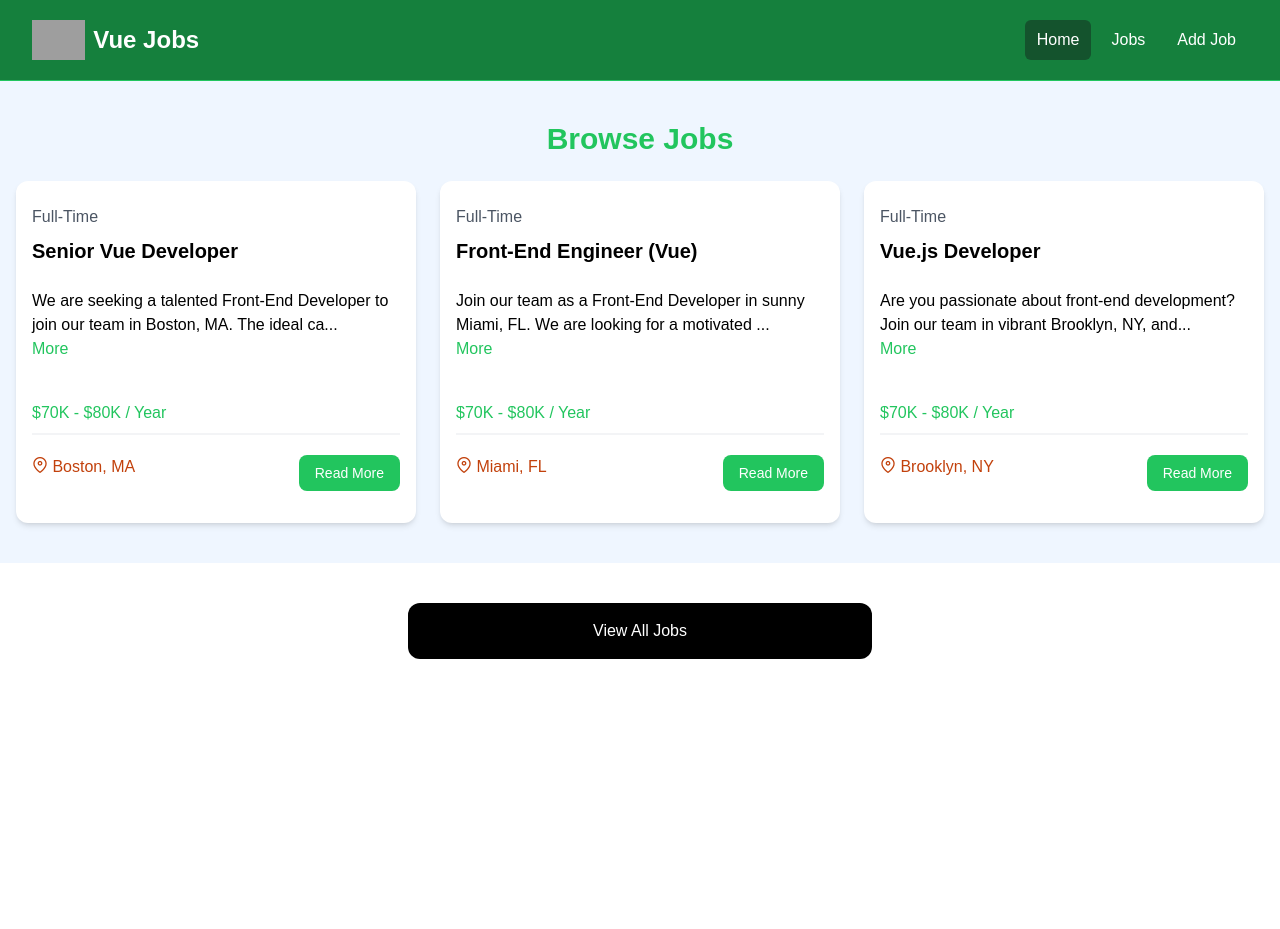
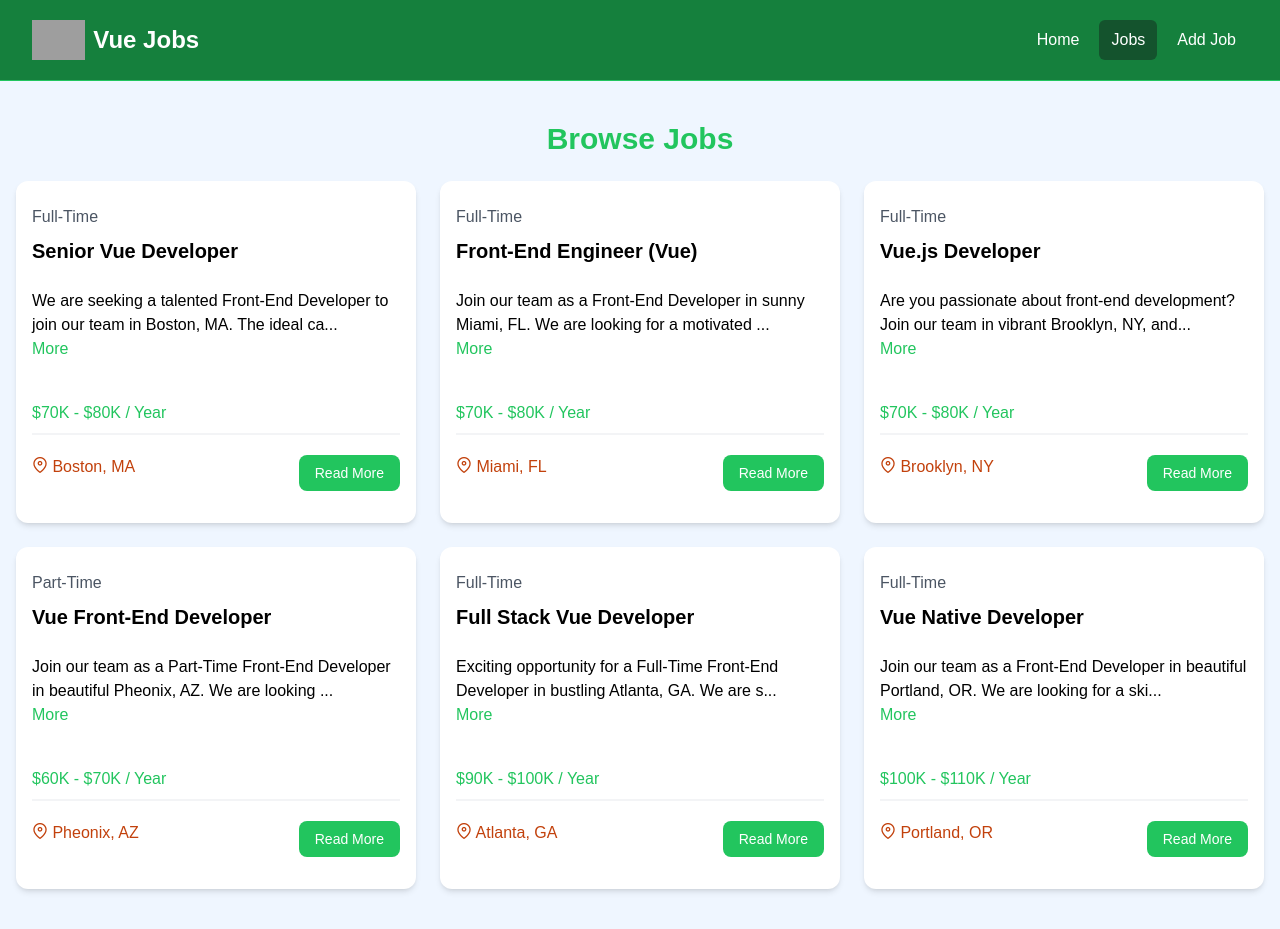
Before and after one commit to claGiaSW/testVueApp, a Vue app: page /jobs in a window 1280 px wide. Before the commit the page ends 800 px from the top, so only its background shows below. Built offline with nearby package versions, Linux system fonts and the light colour scheme; grey boxes are pictures that could not be loaded.

Commit message:
RouterLink implement

```diff
--- a/src/components/HomeCards.vue
+++ b/src/components/HomeCards.vue
@@ -1,4 +1,5 @@
 <script setup>
+import { RouterLink } from 'vue-router';
 import Card from './Card.vue';
 </script>
 
@@ -11,19 +12,19 @@
                     <p class="mt-2 mb-4">
                         Browse our Vue jobs and start your career today
                     </p>
-                    <a href="jobs.html" class="inline-block bg-black text-white rounded-lg px-4 py-2 hover:bg-gray-700">
+                    <RouterLink to="/jobs" class="inline-block bg-black text-white rounded-lg px-4 py-2 hover:bg-gray-700">
                         Browse Jobs
-                    </a>
+                    </RouterLink>
                 </Card>
                 <Card background="bg-green-100">
                     <h2 class="text-2xl font-bold">For Employers</h2>
                     <p class="mt-2 mb-4">
                         List your job to find the perfect developer for the role
                     </p>
-                    <a href="add-job.html"
+                    <RouterLink to="/jobs/add"
                         class="inline-block bg-green-500 text-white rounded-lg px-4 py-2 hover:bg-green-600">
                         Add Job
-                    </a>
+                    </RouterLink>
                 </Card>
             </div>
         </div>
--- a/src/components/JobListing.vue
+++ b/src/components/JobListing.vue
@@ -1,5 +1,6 @@
 <script setup>
     import { defineProps, ref, computed } from 'vue';
+    import { RouterLink } from 'vue-router';
 
     const props = defineProps({
         job: Object
@@ -47,12 +48,12 @@
                   <i class="pi pi-map-marker text-orange-700"></i>
                   {{job.location}}
                 </div>
-                <a
-                  :href="`/job/${job.id}`"
+                <RouterLink
+                  :to="`/job/${job.id}`"
                   class="h-[36px] bg-green-500 hover:bg-green-600 text-white px-4 py-2 rounded-lg text-center text-sm"
                 >
                   Read More
-                </a>
+                </RouterLink>
               </div>
             </div>
           </div>
--- a/src/components/JobListings.vue
+++ b/src/components/JobListings.vue
@@ -2,6 +2,7 @@
 import jobData from "@/jobs.json";
 import JobListing from "./JobListing.vue";
 import { ref, defineProps } from "vue";
+import { RouterLink } from "vue-router";
 
 defineProps({
     limit: Number,
@@ -25,10 +26,10 @@
         </div>
     </section>
     <section v-if="showButton" class="m-auto max-w-lg my-10 px-6">
-      <a
-        href="/jobs"
+      <RouterLink
+        to="/jobs"
         class="block bg-black text-white text-center py-4 px-6 rounded-xl hover:bg-gray-700"
-        >View All Jobs</a
+        >View All Jobs</RouterLink
       >
     </section>
 </template>
--- a/src/components/Navbar.vue
+++ b/src/components/Navbar.vue
@@ -1,5 +1,11 @@
 <script setup>
+import { RouterLink, useRoute } from "vue-router";
     import logo from "@/assets/img/logo.png";
+
+const isActiveLink = (routePath) => {
+  const route = useRoute();
+  return route.path === routePath;
+}
 
 </script>
 
@@ -11,28 +17,28 @@
             class="flex flex-1 items-center justify-center md:items-stretch md:justify-start"
           >
             <!-- Logo -->
-            <a class="flex flex-shrink-0 items-center mr-4" href="/">
+            <RouterLink class="flex flex-shrink-0 items-center mr-4" to="/">
               <img class="h-10 w-auto" :src="logo" alt="Vue Jobs" />
               <span class="hidden md:block text-white text-2xl font-bold ml-2"
                 >Vue Jobs</span
               >
-            </a>
+            </RouterLink>
             <div class="md:ml-auto">
               <div class="flex space-x-2">
-                <a
-                  href="/"
-                  class="text-white bg-green-900 hover:bg-gray-900 hover:text-white rounded-md px-3 py-2"
-                  >Home</a
+                <RouterLink
+                  to="/"
+                  :class="[isActiveLink('/') ? 'bg-green-900' : 'hover:bg-red-300 text-white', 'text-white', 'hover:text-white', 'rounded-md', 'px-3', 'py-2']"
+                  >Home</RouterLink
                 >
-                <a
-                  href="/jobs"
-                  class="text-white hover:bg-green-900 hover:text-white rounded-md px-3 py-2"
-                  >Jobs</a
+                <RouterLink
+                  to="/jobs"
+                  :class="[isActiveLink('/jobs') ? 'bg-green-900' : 'hover:bg-red-300 text-white', 'text-white', 'hover:text-white', 'rounded-md', 'px-3', 'py-2']"
+                  >Jobs</RouterLink
                 >
-                <a
-                  href="/jobs/add"
-                  class="text-white hover:bg-green-900 hover:text-white rounded-md px-3 py-2"
-                  >Add Job</a
+                <RouterLink
+                  to="/jobs/add"
+                  :class="[isActiveLink('/jobs/add') ? 'bg-green-900' : 'hover:bg-red-300 text-white', 'text-white', 'hover:text-white', 'rounded-md', 'px-3', 'py-2']"
+                  >Add Job</RouterLink
                 >
               </div>
             </div>
--- a/src/views/JobsView.vue
+++ b/src/views/JobsView.vue
@@ -3,5 +3,5 @@
 </script>
 
 <template>
-    <JobListings :limit="3" :showButton="true" />
+    <JobListings />
 </template>
```
